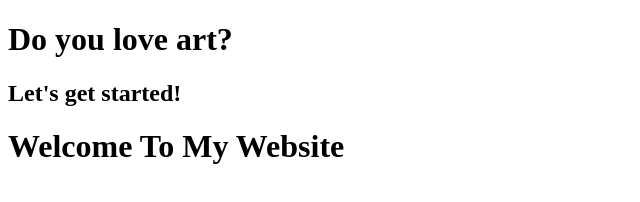
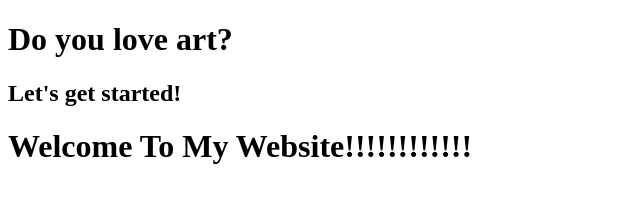
Before and after one commit to sonalinayak2/cs50, a plain HTML site: page index.html in a window 1280 px wide. Shown: the whole page, without its empty margins (0-640 px from the left). Drawn offline with Linux system fonts and the light colour scheme.

Commit message:
added multiple exclamation

```diff
--- a/index.html
+++ b/index.html
@@ -6,6 +6,6 @@
     <h2>Let's get started!</h2>
 </head>
 <body>
-    <h1>Welcome To My Website</h1>
+    <h1>Welcome To My Website!!!!!!!!!!!!</h1>
 </body>
 </html>
```
